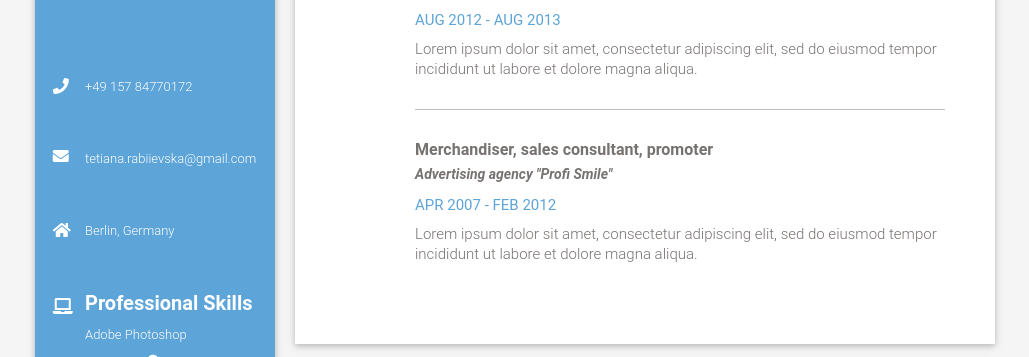
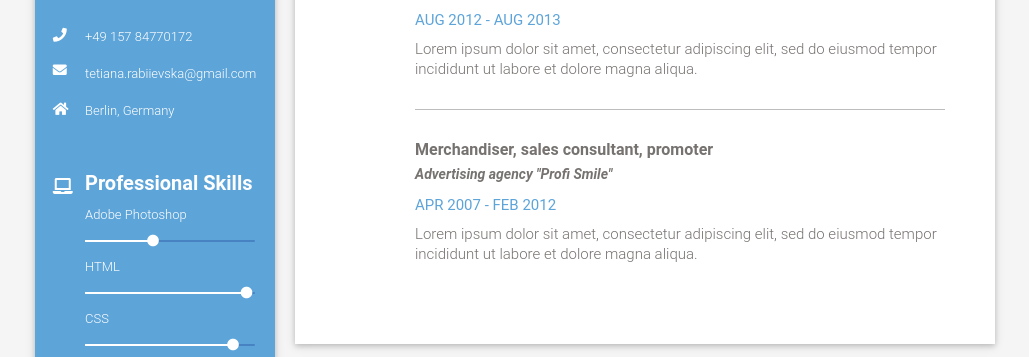
Before and after one commit to atranarta/atranarta.github.io, a plain HTML site: page index.html in a window 1280 px wide. Shown: the part 398-755 px from the top of the page, without its empty margins (125-1154 px from the left). Drawn offline with Linux system fonts and the light colour scheme.

Commit message:
Change paddings in the block contacts

```diff
--- a/css/style.css
+++ b/css/style.css
@@ -311,6 +311,10 @@ aside .heading img {
     margin-bottom: 15px;
 }
 
+.sidebar-info .contacts div {
+    position: relative;
+}
+
 .sidebar-info .email a {
     line-height: 24px;
     color: #fff;
--- a/index.html
+++ b/index.html
@@ -20,19 +20,21 @@
                 </div>
             </div>
             <div class="sidebar-info">
-                <div class="phone row">
+                <div class="contacts">
+                    <div class="phone">
                         <i class="fa fa-phone"></i>
                         <p>+49 157 84770172</p>
                     </div>
-                <div class="email row">
+                    <div class="email">
                         <i class="fa fa-envelope"></i>
                         <p>
                             <a href="mailto:tetiana.rabiievska@gmail.com">tetiana.rabiievska@gmail.com</a>
                         </p>
                     </div>
-                <div class="address row">
+                    <div class="address">
                         <i class="fa fa-home"></i>
                         <p>Berlin, Germany</p>
+                    </div>
                 </div>
                 <div class="skills row">
                     <h3>Professional Skills</h3>
```
Lines whose indentation alone changed are shown as unchanged.
